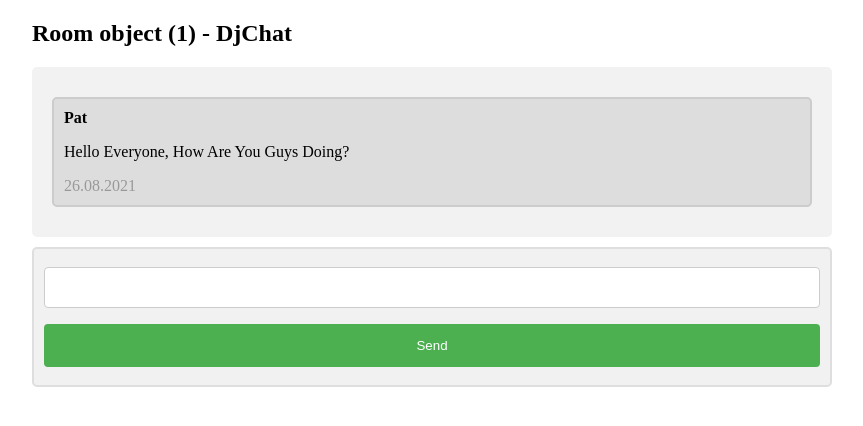
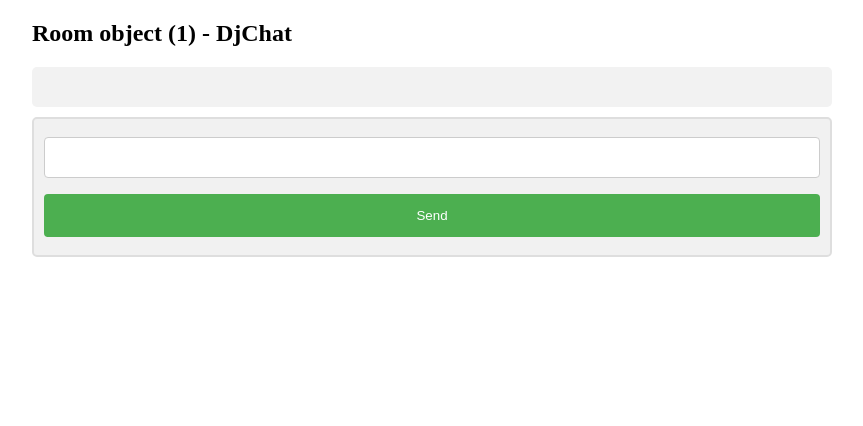
Before and after one commit to PatrykJuniorPy/ChatApp, a Django app: template chatapp/templates/room.html in a window 1280 px wide. Shown: the top 426 px of the page, without its empty margins (208-1071 px from the left). Run offline with Django 3.2, Linux system fonts and the light colour scheme; tables that the repository leaves empty hold one stand-in row (values such as "Sample post"); the template is opened without the code that fills it: values that come from a table or form of the project are taken from there, most other values are stand-ins (such as "Sample title", 1, 10 or a date in 2020); data that the repository does not hold is empty; some libraries are stand-ins or nearby versions.

Commit message:
commented display in room.html

```diff
--- a/chatapp/templates/room.html
+++ b/chatapp/templates/room.html
@@ -60,10 +60,10 @@ body {
 
 <div id="display">
 
-<div class="container darker">
+<!-- <div class="container darker">
   <b>Pat</b><p>Hello Everyone, How Are You Guys Doing?</p>
   <span class="time-left">26.08.2021</span>
-</div>
+</div> -->
 
 </div>
 
```
